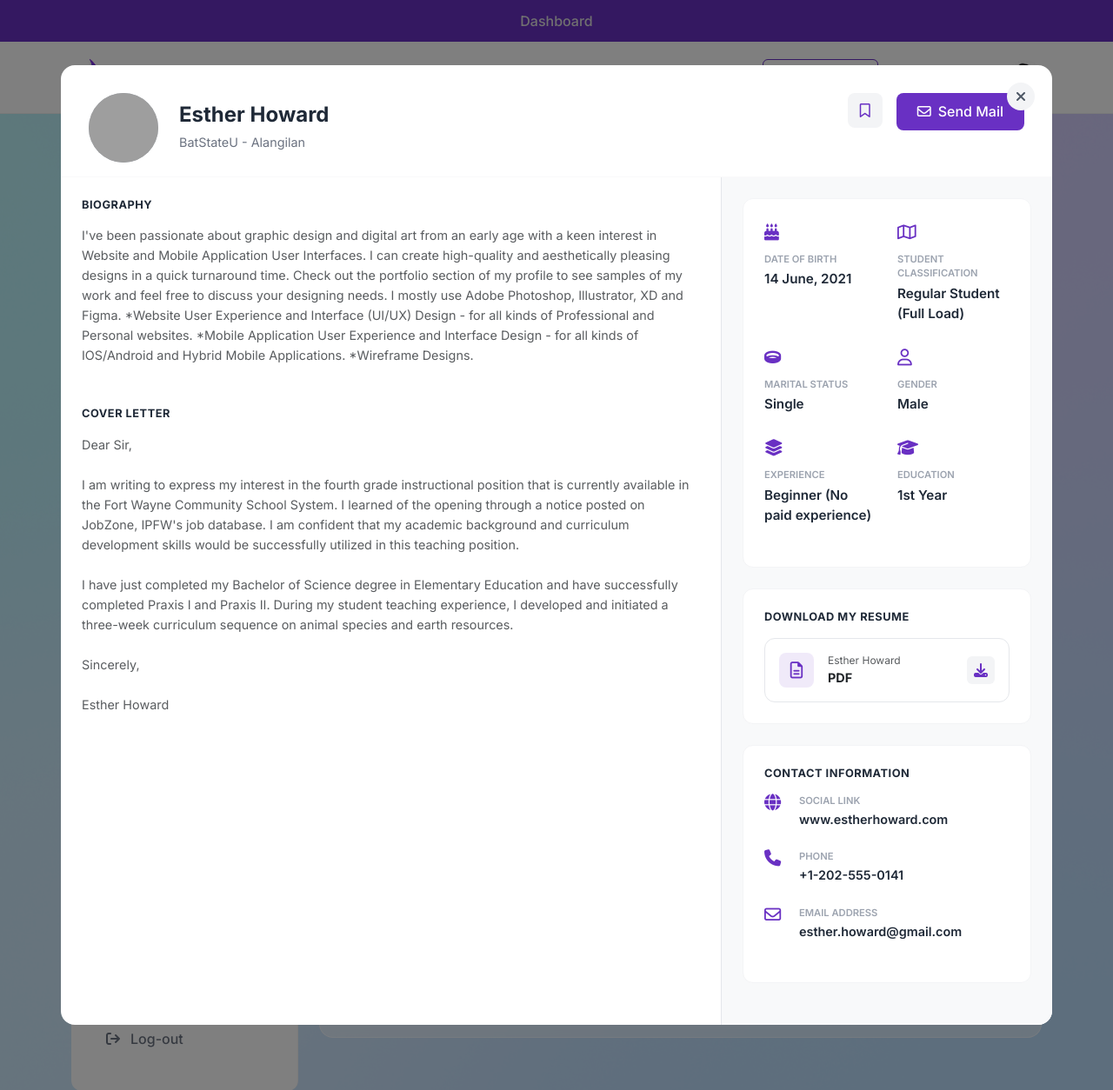
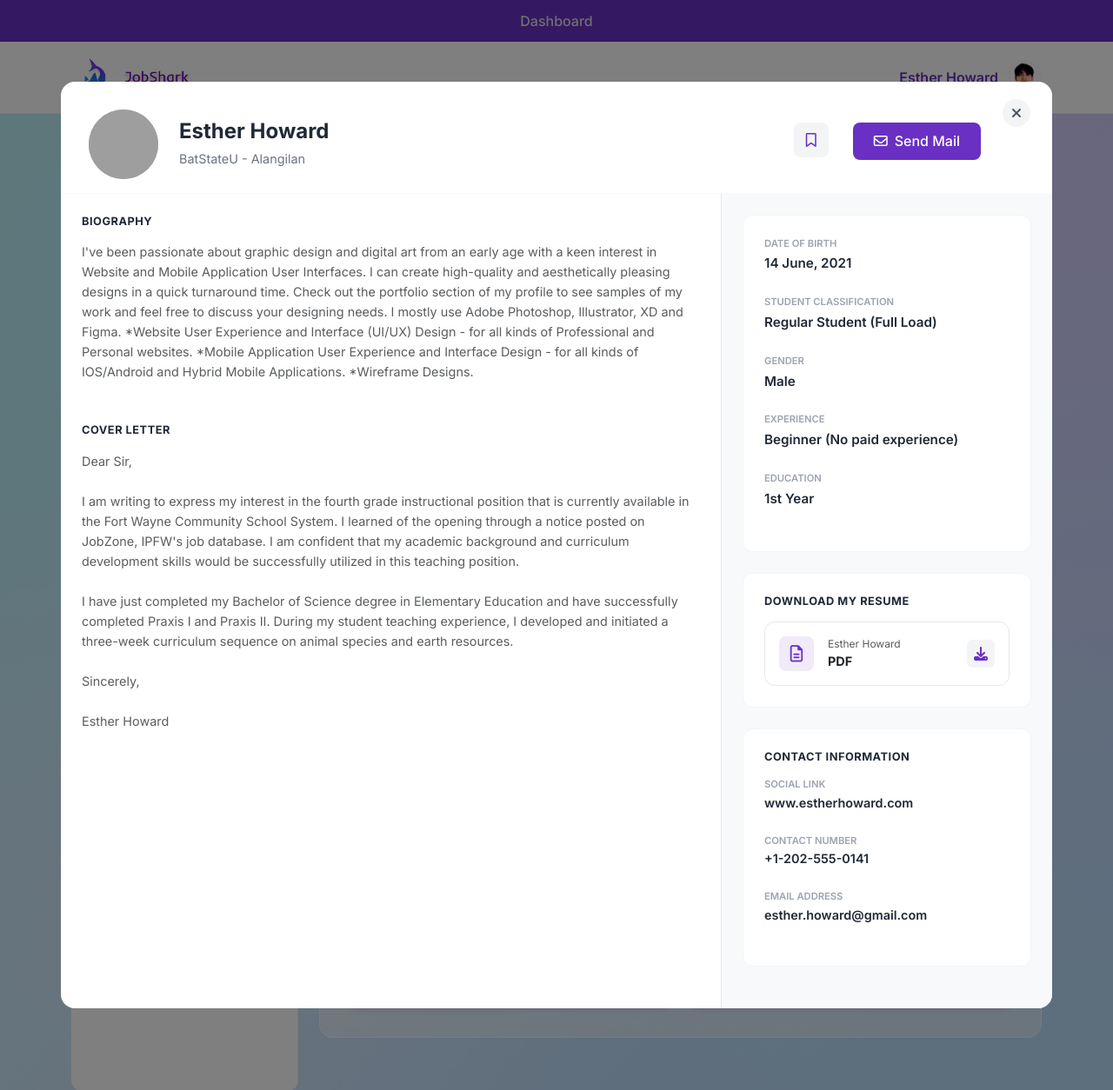
Before and after one commit to Shinnbeegpp/DSA-FINAL-PROJECT, a Django app: template users/templates/view_commissionee.html in a window 1280 px wide, after a click that opens the changed part. Shown: the whole page at 87% size. Run offline with Django 5.2, Linux system fonts and the light colour scheme; the template is opened without the code that fills it, so the values that code supplies are empty; some libraries are stand-ins or nearby versions; grey boxes are pictures that could not be loaded.

Commit message:
edit edit

```diff
--- a/users/templates/view_commissionee.html
+++ b/users/templates/view_commissionee.html
@@ -360,6 +360,8 @@
             font-size: 0.9rem;
         }
         .btn-icon-square {
+            margin-top: 15px;
+            margin-right: 12px;
             width: 40px;
             height: 40px;
             display: flex;
@@ -374,6 +376,8 @@
         .btn-icon-square:hover { background-color: #e5e7eb; }
 
         .btn-send-mail {
+            margin-top: 15px;
+            margin-right: 50px;
             background-color: var(--primary-color);
             color: white;
             border: none;
@@ -383,6 +387,8 @@
             display: flex;
             align-items: center;
             gap: 8px;
+            text-decoration: none;     /* removes white underline */
+            outline: none;             /* removes focus outline */
         }
         .btn-send-mail:hover { background-color: var(--primary-hover); color: white;}
 
@@ -490,7 +496,7 @@
         .btn-close-modal {
             position: absolute;
             top: 20px;
-            right: 20px;
+            right: 25px;
             background: #F3F4F6;
             border-radius: 50%;
             width: 32px;
@@ -504,6 +510,10 @@
             z-index: 10;
         }
         .btn-close-modal:hover { background: #e5e7eb; }
+
+        .modal-content {
+    position: relative;
+}
 
         body {
             /* Full-Screen Coverage (might crop the shark but guarantees fill) */
@@ -550,8 +560,6 @@
                 </a>
 
                 <div class="d-flex align-items-center gap-4">
-                    <a href="#" class="btn-outline-primary-custom">Post A Job</a>
-
                     <div class="user-profile">
                         <span class="user-name d-none d-md-block">Esther Howard</span>
                         <img src={% static "images/cris.jpg" %} alt="Profile" class="user-avatar">
@@ -568,13 +576,14 @@
             <div class="col-lg-3 d-flex flex-column">
                 <div class="sidebar-container d-flex flex-column flex-grow-1">
                     <div class="sidebar-title">COMMISSIONER DASHBOARD</div>
-                    <div class="nav flex-column nav-pills" role="tablist" aria-orientation="vertical">
-                        <a class="nav-link" href="#" role="tab"><i class="fa-solid fa-circle-plus"></i> Post a Job</a>
-                        <a class="nav-link active" href="#" role="tab"><i class="fa-solid fa-briefcase"></i> My Jobs</a>
-                        <a class="nav-link" href="#" role="tab"><i class="fa-regular fa-bookmark"></i> Saved Candidate</a>
-                        <a class="nav-link" href="#" role="tab"><i class="fa-solid fa-gear"></i> Profile</a>
+                    <div class="nav flex-column nav-pills">
+                        <a class="nav-link" href="#" role="tab"><i class="fa-solid fa-user"></i> My Profile</a>
+                        <a class="nav-link" href="#"><i class="fa-solid fa-circle-plus"></i> Post a Job</a>
+                        <a class="nav-link active" href="#"><i class="fa-solid fa-briefcase"></i> My Jobs</a>
+                        <a class="nav-link" href="#"><i class="fa-solid fa-bookmark"></i> Saved Candidates</a>
+                        <a class="nav-link" href="#"><i class="fa-solid fa-gear"></i> Profile</a>
+                        <a class="nav-link" href="#" role="tab" class="logout-link"><i class="fa-solid fa-arrow-right-from-bracket"></i> Log-out</a>
                     </div>
-                    <a href="#" class="logout-link"><i class="fa-solid fa-arrow-right-from-bracket"></i> Log-out</a>
                 </div>
             </div>
 
@@ -756,11 +765,12 @@
                 </div>
                 <div class="d-flex gap-3">
                     <button class="btn-icon-square">
-                        <i class="fa-regular fa-bookmark"></i>
+                        <i class="fa-regular fa-bookmark icon-bookmark"></i>
                     </button>
-                    <button class="btn-send-mail">
+                    <!-- MAILTO LINK -->
+                    <a href="mailto:esther.howard@gmail.com" class="btn-send-mail">
                         <i class="fa-regular fa-envelope"></i> Send Mail
-                    </button>
+                    </a>
                 </div>
             </div>
 
@@ -795,38 +805,32 @@
 
                     <!-- Stats Grid -->
                     <div class="info-grid-box">
-                        <div class="row">
-                            <div class="col-6 info-item">
-                                <div class="info-icon"><i class="fa-solid fa-cake-candles"></i></div>
+
+                    <div class="info-item">
                         <span class="info-label">DATE OF BIRTH</span>
                         <div class="info-value">14 June, 2021</div>
                     </div>
-                            <div class="col-6 info-item">
-                                <div class="info-icon"><i class="fa-regular fa-map"></i></div>
+
+                    <div class="info-item">
                         <span class="info-label">Student Classification</span>
                         <div class="info-value">Regular Student (Full Load)</div>
                     </div>
-                            <div class="col-6 info-item">
-                                <div class="info-icon"><i class="fa-solid fa-ring"></i></div>
-                                <span class="info-label">MARITAL STATUS</span>
-                                <div class="info-value">Single</div>
-                            </div>
-                            <div class="col-6 info-item">
-                                <div class="info-icon"><i class="fa-regular fa-user"></i></div>
+
+                    <div class="info-item">
                         <span class="info-label">GENDER</span>
                         <div class="info-value">Male</div>
                     </div>
-                            <div class="col-6 info-item">
-                                <div class="info-icon"><i class="fa-solid fa-layer-group"></i></div>
+
+                    <div class="info-item">
                         <span class="info-label">EXPERIENCE</span>
                         <div class="info-value">Beginner (No paid experience)</div>
                     </div>
-                            <div class="col-6 info-item">
-                                <div class="info-icon"><i class="fa-solid fa-graduation-cap"></i></div>
+
+                    <div class="info-item">
                         <span class="info-label">EDUCATION</span>
                         <div class="info-value">1st Year</div>
                     </div>
-                        </div>
+
                 </div>
 
                     <!-- Download Resume -->
@@ -851,21 +855,18 @@
                         <h6 class="section-header-line mb-3">Contact Information</h6>
                         <ul class="contact-list">
                             <li class="contact-li">
-                                <i class="fa-solid fa-globe contact-icon"></i>
                                 <div>
                                     <span class="contact-label">SOCIAL LINK</span>
                                     <div class="contact-value">www.estherhoward.com</div>
                                 </div>
                             </li>
                             <li class="contact-li">
-                                <i class="fa-solid fa-phone contact-icon"></i>
                                 <div>
-                                    <span class="contact-label">PHONE</span>
+                                    <span class="contact-label">CONTACT NUMBER</span>
                                     <div class="contact-value">+1-202-555-0141</div>
                                 </div>
                             </li>
                             <li class="contact-li">
-                                <i class="fa-regular fa-envelope contact-icon"></i>
                                 <div>
                                     <span class="contact-label">EMAIL ADDRESS</span>
                                     <div class="contact-value">esther.howard@gmail.com</div>
@@ -884,5 +885,16 @@
 
     <!-- Bootstrap JS Bundle -->
     <script src="https://cdn.jsdelivr.net/npm/bootstrap@5.3.0/dist/js/bootstrap.bundle.min.js"></script>
+
+    <script>
+        document.addEventListener("DOMContentLoaded", () => {
+            document.querySelectorAll(".icon-bookmark").forEach(icon => {
+                icon.addEventListener("click", () => {
+                    icon.classList.toggle("fa-solid");
+                    icon.classList.toggle("fa-regular");
+                });
+            });
+        });
+    </script>
 </body>
 </html>
```
Also changed, not shown: users/templates/find_job_notsigned.html (+21 -21 lines), users/templates/post_job.html (+9 -7 lines), users/templates/saved_candidates.html (+28 -29 lines). Lines whose indentation alone changed are shown as unchanged.
